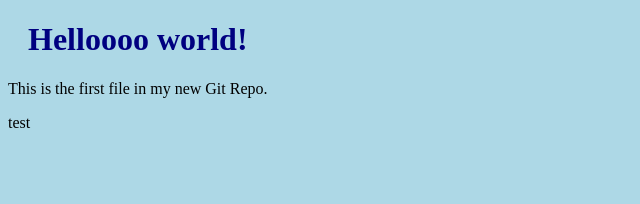
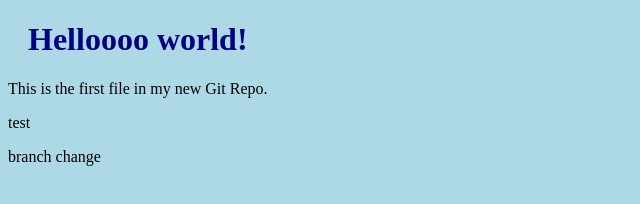
Before and after one commit to meabefir/git_remote, a plain HTML site: page index.html in a window 1280 px wide. Shown: the whole page, without its empty margins (0-640 px from the left). Drawn offline with Linux system fonts and the light colour scheme.

Commit message:
commit to new branch

```diff
--- a/index.html
+++ b/index.html
@@ -9,5 +9,6 @@
 <h1>Helloooo world!</h1>
 <p>This is the first file in my new Git Repo.</p>
 <p> test </p>
+branch change
 </body>
 </html>
```
